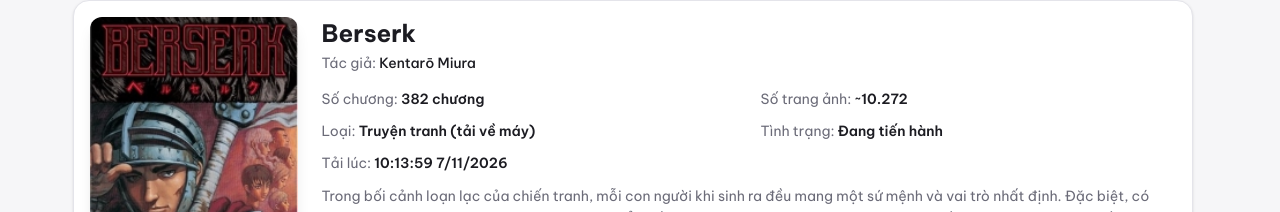
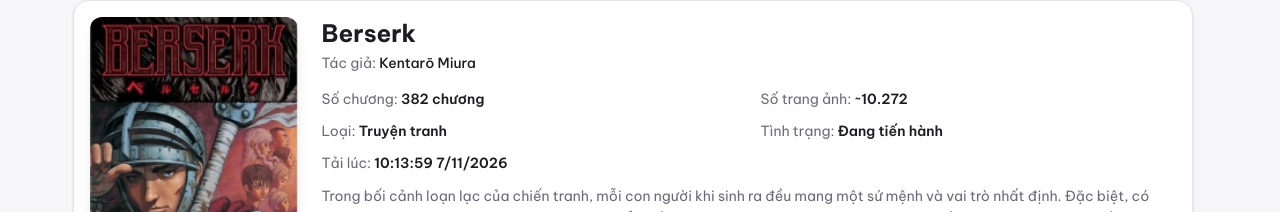
Before and after one commit to Huann204/truyen, a Next.js app: page /thu-vien/berserk in a window 1280 px wide. Shown: the part 125-337 px from the top of the page. Built offline with nearby package versions, Linux system fonts and the light colour scheme.

Commit message:
fix: update story type display in LibraryStoryPage

```diff
--- a/app/thu-vien/[slug]/(story)/page.tsx
+++ b/app/thu-vien/[slug]/(story)/page.tsx
@@ -42,7 +42,7 @@ export default async function LibraryStoryPage({ params }: Props) {
             ) : (
               <div><dt className="inline text-muted">Số từ: </dt><dd className="inline font-semibold">~{words.toLocaleString("vi-VN")}</dd></div>
             )}
-            <div><dt className="inline text-muted">Loại: </dt><dd className="inline font-semibold">{isManga ? "Truyện tranh (tải về máy)" : "Truyện chữ (tải về máy)"}</dd></div>
+            <div><dt className="inline text-muted">Loại: </dt><dd className="inline font-semibold">{isManga ? "Truyện tranh " : "Truyện chữ (tải về máy)"}</dd></div>
             {story.status && (
               <div><dt className="inline text-muted">Tình trạng: </dt><dd className="inline font-semibold">{story.status}</dd></div>
             )}
```
